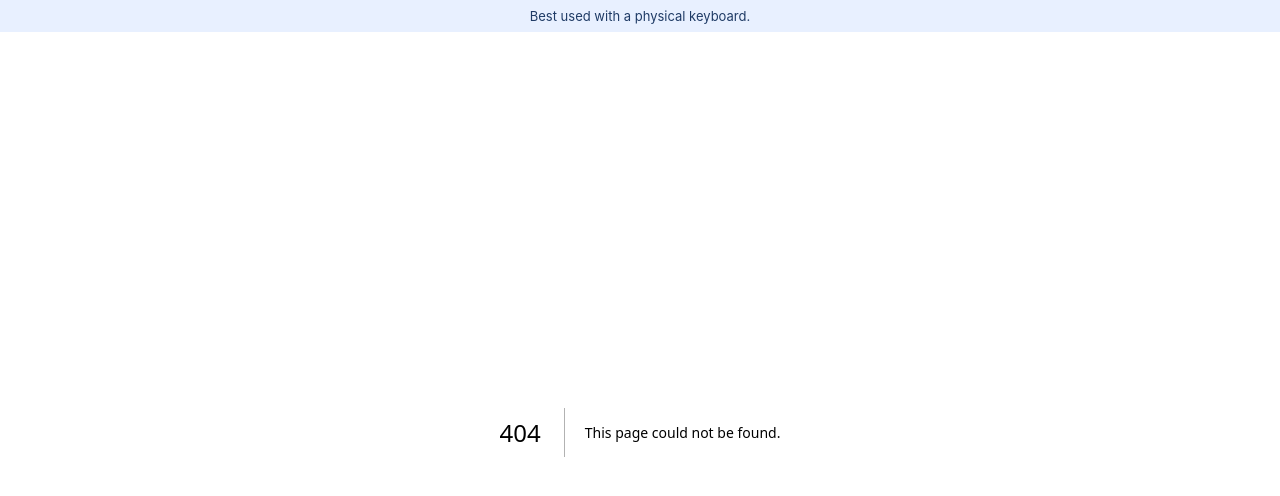
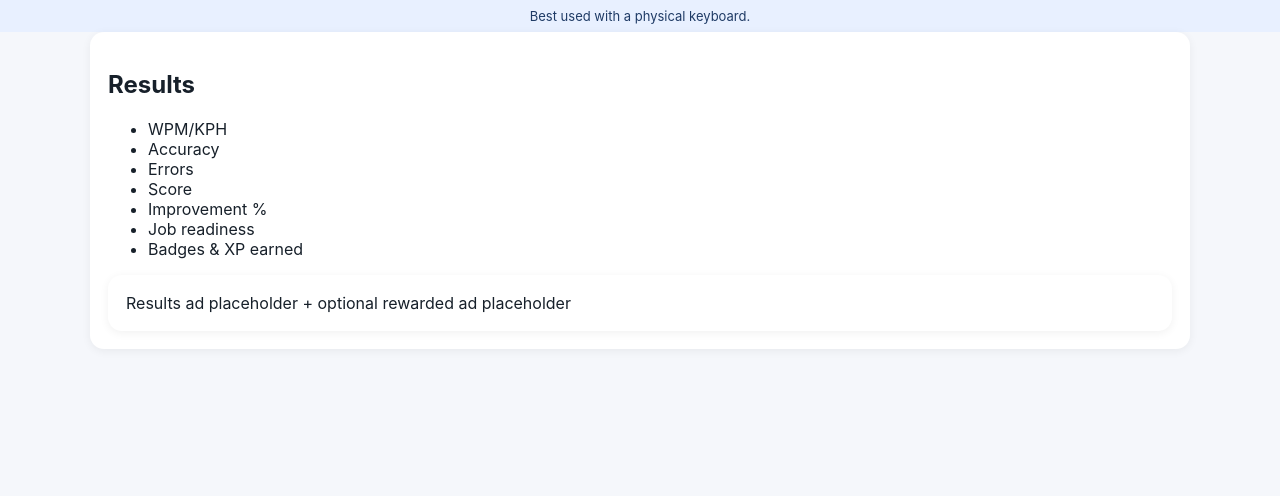
Before and after one commit to kaylaeastman86-cyber/Data-Entry-Typing-Speed-Trainer, a Next.js app: page /results in a window 1280 px wide. Before the commit this address had no page. Shown: the top 496 px of the page. Built offline with nearby package versions, Linux system fonts and the light colour scheme.

Commit message:
Create page.tsx

```diff
--- /dev/null
+++ b/app/results/page.tsx
@@ -0,0 +1,13 @@
+export default function Results(){
+  return(
+    <main className='page card'>
+      <h2>Results</h2>
+      <ul>
+        <li>WPM/KPH</li><li>Accuracy</li><li>Errors</li>
+        <li>Score</li><li>Improvement %</li><li>Job readiness</li>
+        <li>Badges &amp; XP earned</li>
+      </ul>
+      <div className='card'>Results ad placeholder + optional rewarded ad placeholder</div>
+    </main>
+  );
+}
```
